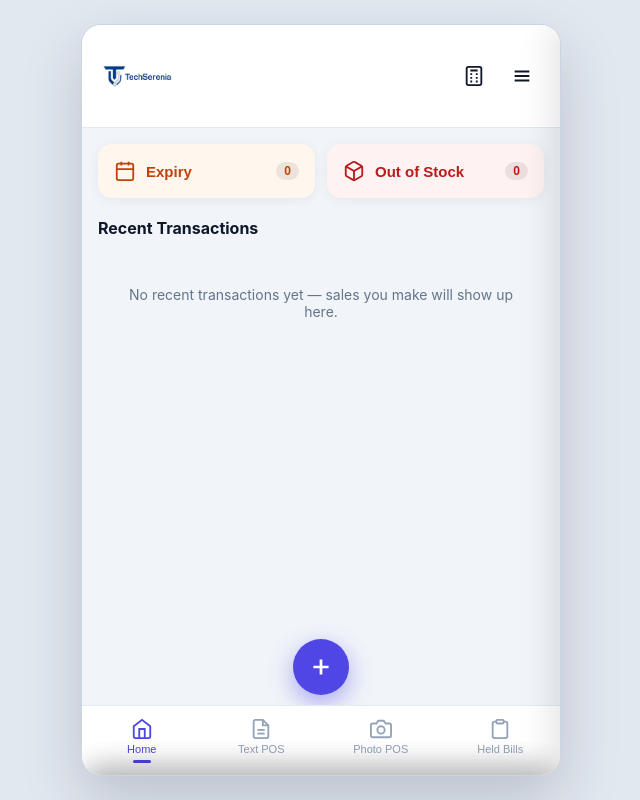
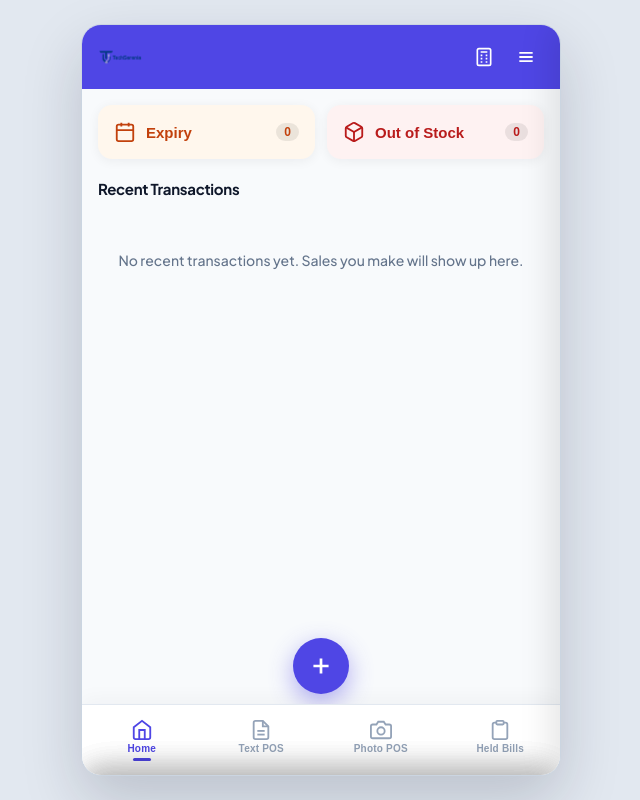
Before and after one commit to Harshil1911-python/atomdemo1, a Flask app: page / in a window 1280 px wide. Shown: the whole page, without its empty margins (319-959 px from the left). Run offline with Flask 3, Linux system fonts and the light colour scheme.

Commit message:
Add files via upload

```diff
--- a/templates/billing.html
+++ b/templates/billing.html
@@ -6,29 +6,32 @@
 <meta name="apple-mobile-web-app-capable" content="yes">
 <meta name="theme-color" content="#4f46e5">
 <title>ATOM POS</title>
+<link rel="preconnect" href="https://fonts.googleapis.com">
+<link rel="preconnect" href="https://fonts.gstatic.com" crossorigin>
+<link href="https://fonts.googleapis.com/css2?family=Plus+Jakarta+Sans:wght@400;500;600;700;800&display=swap" rel="stylesheet">
 <style>
 *{margin:0;padding:0;box-sizing:border-box;-webkit-tap-highlight-color:transparent;user-select:none;-webkit-user-select:none}
-:root{--p:#4f46e5;--pd:#4338ca;--g:#059669;--o:#ea580c;--r:#dc2626;--t:#0f172a;--m:#64748b;--bg:#f1f5f9;--card:#fff;--bd:#e2e8f0;--sh:0 2px 12px rgba(15,23,42,.06)}
-html,body{height:100%;font-family:-apple-system,BlinkMacSystemFont,"Segoe UI",Roboto,Helvetica,Arial,sans-serif;background:#94a3b8;color:var(--t);overflow:hidden}
+:root{--p:#4f46e5;--pd:#4338ca;--g:#059669;--o:#ea580c;--r:#dc2626;--t:#0f172a;--m:#64748b;--bg:#f8fafc;--card:#fff;--bd:#e2e8f0;--sh:0 2px 12px rgba(15,23,42,.06)}
+html,body{height:100%;font-family:"Plus Jakarta Sans",-apple-system,BlinkMacSystemFont,"Segoe UI",Roboto,Helvetica,Arial,sans-serif;background:var(--bg);color:var(--t);overflow:hidden;-webkit-font-smoothing:antialiased}
 .app{width:100%;max-width:480px;height:100%;margin:0 auto;background:var(--bg);display:flex;flex-direction:column;position:relative;overflow:hidden}
 @media(min-width:640px){body{background:#e2e8f0;display:flex;align-items:center;justify-content:center;padding:24px}.app{height:min(860px,94vh);border-radius:20px;box-shadow:0 25px 60px rgba(15,23,42,.18);border:1px solid #cbd5e1}}
-.top{display:flex;align-items:center;justify-content:space-between;padding:12px 16px;background:#fff;border-bottom:1px solid var(--bd);flex-shrink:0;z-index:40}
-.logo{height:78px;width:auto;max-width:240px;object-fit:contain}
-.top-r{display:flex;gap:4px}
-.ib{width:44px;height:44px;border:0;background:transparent;border-radius:12px;display:flex;align-items:center;justify-content:center;cursor:pointer;color:var(--t);transition:background .15s,transform .12s}
-.ib:active{background:#f1f5f9;transform:scale(.92)}.ib svg{width:22px;height:22px}
+.top{display:flex;align-items:center;justify-content:space-between;padding:8px 14px;background:var(--p);border-bottom:none;flex-shrink:0;z-index:40;min-height:56px}
+.logo{height:48px;width:auto;max-width:170px;object-fit:contain}
+.top-r{display:flex;gap:2px}
+.ib{width:40px;height:40px;border:0;background:transparent;border-radius:10px;display:flex;align-items:center;justify-content:center;cursor:pointer;color:#fff;transition:background .15s,transform .12s}
+.ib:active{background:rgba(255,255,255,.15);transform:scale(.92)}.ib svg{width:20px;height:20px}
 .ov{position:absolute;inset:0;background:rgba(15,23,42,.4);z-index:90;opacity:0;visibility:hidden;transition:.25s}.ov.on{opacity:1;visibility:visible}
 .dr{position:absolute;top:0;right:0;width:82%;max-width:300px;height:100%;background:#fff;z-index:100;transform:translateX(100%);transition:transform .28s cubic-bezier(.4,0,.2,1);display:flex;flex-direction:column;box-shadow:-10px 0 30px rgba(0,0,0,.1)}
 .dr.on{transform:none}
 .dh{padding:28px 20px 20px;background:linear-gradient(135deg,#4f46e5,#7c3aed);color:#fff}
-.dh h1{font-size:22px;font-weight:700;letter-spacing:-.3px}.dh p{font-size:12px;opacity:.8;margin-top:4px}
+.dh h1{font-size:22px;font-weight:800;letter-spacing:-.4px}.dh p{font-size:12px;opacity:.85;margin-top:4px;font-weight:500}
 .db{flex:1;padding:14px;overflow-y:auto}
 .db button{width:100%;padding:14px 16px;margin-bottom:8px;border:0;border-radius:12px;background:#f8fafc;font-size:14px;font-weight:600;text-align:left;cursor:pointer;display:flex;align-items:center;gap:12px;transition:background .15s,transform .12s;color:var(--t)}
 .db button:active{background:#e2e8f0;transform:scale(.98)}.db button svg{width:20px;height:20px;color:var(--p)}
 /* main column: header -> content -> action bar -> nav, all normal flow so nothing can hide */
 .col{flex:1;display:flex;flex-direction:column;min-height:0}
 .view{display:none;flex-direction:column;flex:1;min-height:0}.view.on{display:flex}
-.main{flex:1;overflow-y:auto;-webkit-overflow-scrolling:touch;padding-bottom:16px}
+.main{flex:1;overflow-y:auto;-webkit-overflow-scrolling:touch;padding-bottom:20px;min-height:0}
 .qa-row{display:grid;grid-template-columns:1fr 1fr;gap:12px;padding:16px}
 .qa{display:flex;align-items:center;gap:10px;padding:16px;border-radius:14px;border:0;font-size:15px;font-weight:600;cursor:pointer;box-shadow:var(--sh);transition:transform .12s;position:relative}
 .qa:active{transform:scale(.96)}.qa.ex{background:#fff7ed;color:#c2410c}.qa.st{background:#fef2f2;color:#b91c1c}
@@ -36,9 +39,9 @@ html,body{height:100%;font-family:-apple-system,BlinkMacSystemFont,"Segoe UI",Ro
 .qa .cnt{margin-left:auto;background:rgba(0,0,0,.08);border-radius:20px;padding:2px 8px;font-size:12px}
 .sec{padding:4px 16px 0}
 .sh{display:flex;justify-content:space-between;align-items:center;margin-bottom:12px}
-.sh h2{font-size:16px;font-weight:700}
+.sh h2{font-size:15px;font-weight:700;letter-spacing:-.02em}
 .txl{display:flex;flex-direction:column;gap:10px}
-.empty{text-align:center;padding:36px 16px;color:var(--m);font-size:14px}
+.empty{text-align:center;padding:40px 20px;color:var(--m);font-size:14px;font-weight:500;line-height:1.5}
 .tx{background:var(--card);border-radius:14px;padding:14px;display:flex;align-items:center;gap:12px;box-shadow:var(--sh);border:1px solid #f1f5f9;cursor:pointer;transition:transform .12s}
 .tx:active{transform:scale(.98)}
 .txi{width:44px;height:44px;border-radius:12px;display:flex;align-items:center;justify-content:center;flex-shrink:0}
@@ -50,7 +53,7 @@ html,body{height:100%;font-family:-apple-system,BlinkMacSystemFont,"Segoe UI",Ro
 .badge.paid{background:#d1fae5;color:#047857}.badge.unpaid{background:#fee2e2;color:#b91c1c}
 /* action bars sit in normal document flow now - never clipped/hidden */
 .bar{display:flex;align-items:center;gap:10px;padding:10px 16px;flex-shrink:0;background:var(--bg)}
-.bar.cart-bar{background:var(--t);padding:12px 16px;border-radius:16px 16px 0 0;margin:0 10px}
+.bar.cart-bar{background:#1e293b;padding:12px 16px;border-radius:16px 16px 0 0;margin:0 10px}
 .cart-bar .ci{color:#fff;flex:1}.cart-bar .ci b{font-size:14px}.cart-bar .ci span{display:block;font-size:12px;opacity:.7}
 .cart-bar button{border:0;border-radius:10px;padding:10px 14px;font-weight:600;font-size:13px;cursor:pointer}
 .cart-bar .hold{background:#334155;color:#fff}.cart-bar .go{background:var(--p);color:#fff}
@@ -62,27 +65,28 @@ html,body{height:100%;font-family:-apple-system,BlinkMacSystemFont,"Segoe UI",Ro
 .ab.bil{background:var(--p);color:#fff;flex:1;max-width:160px}
 .ab.pl{width:56px;height:56px;border-radius:50%;background:var(--p);color:#fff;padding:0;box-shadow:0 8px 24px rgba(79,70,229,.45);flex:0 0 56px;z-index:2}
 .ab.pl svg{width:26px;height:26px}.ab svg{width:18px;height:18px}
-.bn{display:flex;background:#fff;border-top:1px solid var(--bd);padding:6px 0 calc(6px + env(safe-area-inset-bottom,0px));flex-shrink:0;z-index:40}
-.nav{flex:1;display:flex;flex-direction:column;align-items:center;gap:3px;padding:6px 2px;border:0;background:0;cursor:pointer;color:#94a3b8;font-size:11px;font-weight:500;transition:color .15s}
+.bn{display:flex;background:#fff;border-top:1px solid var(--bd);padding:8px 0 calc(8px + env(safe-area-inset-bottom,0px));flex-shrink:0;z-index:40;box-shadow:0 -4px 20px rgba(15,23,42,.04)}
+.nav{flex:1;display:flex;flex-direction:column;align-items:center;gap:2px;padding:6px 2px;border:0;background:0;cursor:pointer;color:#94a3b8;font-size:10px;font-weight:600;letter-spacing:.02em;transition:color .15s}
 .nav.on{color:var(--p)}.nav:active{transform:scale(.94)}.nav svg{width:22px;height:22px}
 .nav .ind{width:18px;height:3px;border-radius:2px;background:transparent;margin-top:2px}.nav.on .ind{background:var(--p)}
-.vhead{padding:14px 16px;background:#fff;border-bottom:1px solid var(--bd);flex-shrink:0}
-.vhead h2{font-size:18px;font-weight:700}
-.tools{display:flex;gap:8px;padding:12px 16px;flex-shrink:0;flex-wrap:wrap;background:#fff}
-.tb{padding:9px 14px;border:1px solid var(--bd);border-radius:10px;background:#fff;font-size:13px;font-weight:600;cursor:pointer;display:flex;align-items:center;gap:6px;transition:transform .12s,background .15s;color:var(--t)}
+.vhead{padding:12px 16px;background:#fff;border-bottom:1px solid var(--bd);flex-shrink:0}
+.vhead h2{font-size:17px;font-weight:700;letter-spacing:-.02em}
+.tools{display:flex;gap:8px;padding:10px 16px;flex-shrink:0;flex-wrap:nowrap;background:#fff;border-bottom:1px solid #f1f5f9}
+.tb{padding:9px 12px;border:1px solid var(--bd);border-radius:10px;background:#fff;font-size:13px;font-weight:600;cursor:pointer;display:flex;align-items:center;gap:6px;transition:transform .12s,background .15s;color:var(--t);flex-shrink:0}
 .tb:active{background:#f1f5f9;transform:scale(.96)}
-.search{flex:1;min-width:130px;padding:9px 14px;border:1px solid var(--bd);border-radius:10px;font-size:14px;outline:0;background:#f8fafc}
-.pg{flex:1;overflow-y:auto;-webkit-overflow-scrolling:touch;padding:12px 16px;display:grid;grid-template-columns:repeat(2,1fr);gap:12px;align-content:start;min-height:0}
-.pc{background:var(--card);border-radius:14px;overflow:hidden;box-shadow:var(--sh);cursor:pointer;border:1px solid #f1f5f9;transition:transform .12s;position:relative}
-.pc:active{transform:scale(.96)}
-.pc .ph{height:110px;display:flex;align-items:center;justify-content:center;background:#f1f5f9;overflow:hidden}
+.search{flex:1;min-width:0;padding:9px 14px;border:1px solid var(--bd);border-radius:10px;font-size:14px;outline:0;background:#f8fafc;font-family:inherit}
+.search::placeholder{color:#94a3b8;opacity:1}
+.pg{flex:1;overflow-y:auto;-webkit-overflow-scrolling:touch;padding:14px 14px 20px;display:grid;grid-template-columns:repeat(2,minmax(0,1fr));gap:14px;align-content:start;min-height:0}
+.pc{background:var(--card);border-radius:14px;overflow:hidden;box-shadow:var(--sh);cursor:pointer;border:1px solid #f1f5f9;transition:transform .12s,box-shadow .15s;position:relative;display:flex;flex-direction:column}
+.pc:active{transform:scale(.97)}
+.pc .ph{height:120px;display:flex;align-items:center;justify-content:center;background:#f1f5f9;overflow:hidden;flex-shrink:0}
 .pc .ph img{width:100%;height:100%;object-fit:cover}
 .pc .ph .ico{width:44px;height:44px;border-radius:10px;display:flex;align-items:center;justify-content:center}
-.pc .meta{display:flex;align-items:center;justify-content:space-between;gap:8px;padding:10px 10px 12px}
-.pc .pi{font-size:13px;font-weight:600;flex:1;min-width:0;white-space:nowrap;overflow:hidden;text-overflow:ellipsis}
+.pc .meta{display:flex;align-items:center;justify-content:space-between;gap:8px;padding:10px 12px 12px;min-height:48px}
+.pc .pi{font-size:13px;font-weight:600;flex:1;min-width:0;white-space:nowrap;overflow:hidden;text-overflow:ellipsis;letter-spacing:-.01em}
 .pc .pp{font-size:14px;font-weight:700;color:var(--p);flex-shrink:0}
-.pc .oos{position:absolute;top:6px;left:6px;background:var(--r);color:#fff;font-size:10px;font-weight:700;padding:2px 6px;border-radius:6px}
-.tl{flex:1;overflow-y:auto;-webkit-overflow-scrolling:touch;padding:12px 16px;min-height:0}
+.pc .oos{position:absolute;top:8px;left:8px;background:var(--r);color:#fff;font-size:10px;font-weight:700;padding:3px 7px;border-radius:6px}
+.tl{flex:1;overflow-y:auto;-webkit-overflow-scrolling:touch;padding:12px 16px 20px;min-height:0}
 .ti{background:var(--card);border-radius:12px;padding:14px;margin-bottom:8px;display:flex;align-items:center;gap:12px;box-shadow:var(--sh);cursor:pointer;transition:transform .12s}
 .ti:active{transform:scale(.98)}
 .ti .ico{width:40px;height:40px;border-radius:10px;display:flex;align-items:center;justify-content:center;flex-shrink:0;overflow:hidden}
@@ -119,7 +123,7 @@ html,body{height:100%;font-family:-apple-system,BlinkMacSystemFont,"Segoe UI",Ro
 .calc-g .op{background:#eef2ff;color:var(--p)}.calc-g .eq{background:var(--p);color:#fff}.calc-g .ac{background:#fef2f2;color:var(--r)}
 .af{display:flex;flex-direction:column;gap:10px}
 .af label{font-size:12px;font-weight:600;color:var(--m)}
-.af input,.af select{padding:11px 12px;border:1px solid var(--bd);border-radius:10px;font-size:14px;outline:0;width:100%}
+.af input,.af select{padding:11px 12px;border:1px solid var(--bd);border-radius:10px;font-size:14px;outline:0;width:100%;font-family:inherit}
 .af input:focus,.af select:focus{border-color:var(--p)}
 .row2{display:grid;grid-template-columns:1fr 1fr;gap:10px}
 .photo-preview{width:80px;height:80px;border-radius:12px;background:#f1f5f9;display:flex;align-items:center;justify-content:center;overflow:hidden;margin-bottom:4px;border:1px dashed var(--bd)}
@@ -164,14 +168,14 @@ html,body{height:100%;font-family:-apple-system,BlinkMacSystemFont,"Segoe UI",Ro
     </div>
     <section class="sec">
       <div class="sh"><h2>Recent Transactions</h2></div>
-      <div class="txl" id="txList"><div class="empty">No recent transactions yet — sales you make will show up here.</div></div>
+      <div class="txl" id="txList"><div class="empty">No recent transactions yet. Sales you make will show up here.</div></div>
     </section>
   </div>
 </div>
 <div class="view" id="v-text">
   <div class="vhead"><h2>Text POS</h2></div>
   <div class="tools">
-    <input class="search" id="tsSearch" placeholder="Search product…">
+    <input class="search" id="tsSearch" placeholder="Search product">
     <button class="tb" id="tsScan"><svg width="16" height="16" viewBox="0 0 24 24" fill="none" stroke="currentColor" stroke-width="2"><path d="M3 7V5a2 2 0 0 1 2-2h2"/><path d="M17 3h2a2 2 0 0 1 2 2v2"/><path d="M21 17v2a2 2 0 0 1-2 2h-2"/><path d="M7 21H5a2 2 0 0 1-2-2v-2"/><rect x="7" y="7" width="10" height="10" rx="1"/></svg>Scan</button>
   </div>
   <div class="tl" id="tsList"><div class="empty">Start typing to find a product</div></div>
@@ -179,7 +183,7 @@ html,body{height:100%;font-family:-apple-system,BlinkMacSystemFont,"Segoe UI",Ro
 <div class="view" id="v-photo">
   <div class="vhead"><h2>Photo POS</h2></div>
   <div class="tools">
-    <input class="search" id="psSearch" placeholder="Search…">
+    <input class="search" id="psSearch" placeholder="Search">
     <button class="tb" id="psScan"><svg width="16" height="16" viewBox="0 0 24 24" fill="none" stroke="currentColor" stroke-width="2"><path d="M3 7V5a2 2 0 0 1 2-2h2"/><path d="M17 3h2a2 2 0 0 1 2 2v2"/><path d="M21 17v2a2 2 0 0 1-2 2h-2"/><path d="M7 21H5a2 2 0 0 1-2-2v-2"/><rect x="7" y="7" width="10" height="10" rx="1"/></svg>Scan</button>
   </div>
   <div class="pg" id="psGrid"></div>
@@ -304,7 +308,7 @@ $('#btnPlus').onclick=()=>{plusOpen=!plusOpen;$('#btnRec').classList.toggle('hid
 $('#btnBil').onclick=()=>{plusOpen=false;$('#btnRec').classList.add('hid');$('#btnBil').classList.add('hid');showView('photo')};
 $('#btnRec').onclick=async()=>{plusOpen=false;$('#btnRec').classList.add('hid');$('#btnBil').classList.add('hid');const list=(await all('transactions')).filter(t=>t.status==='unpaid');const box=$('#sheetUpB');
   let html='<div class="af" style="margin-bottom:14px;padding:12px;background:#f0fdf4;border-radius:12px;border:1px solid #bbf7d0"><label style="color:#047857">Miscellaneous receive (₹)</label><input id="miscAmt" type="number" min="1" placeholder="Enter amount" style="margin-top:6px"><button class="save" id="miscSave" style="margin-top:10px;background:var(--g)">Record Received</button></div>';
-  html+=list.length?'<div style="font-size:12px;font-weight:600;color:var(--m);margin:8px 0 6px">Unpaid invoices</div>'+list.map(t=>`<div class="sheet-item" data-id="${t.id}"><div class="si">${productIcon({})}</div><div class="sn">${t.title}<small>${t.subtitle||''}</small></div><div class="sp">${fmt(t.amount)}</div></div>`).join(''):'<div class="empty" style="padding:16px 0">No unpaid invoices — use form above for misc receive</div>';
+  html+=list.length?'<div style="font-size:12px;font-weight:600;color:var(--m);margin:8px 0 6px">Unpaid invoices</div>'+list.map(t=>`<div class="sheet-item" data-id="${t.id}"><div class="si">${productIcon({})}</div><div class="sn">${t.title}<small>${t.subtitle||''}</small></div><div class="sp">${fmt(t.amount)}</div></div>`).join(''):'<div class="empty" style="padding:16px 0">No unpaid invoices. Use the form above for misc receive.</div>';
   box.innerHTML=html;
   $('#miscSave').onclick=async()=>{const amt=+$('#miscAmt').value;if(!amt||amt<=0)return toast('Enter a valid amount');const tx={id:crypto.randomUUID(),title:'Miscellaneous',subtitle:`Received • ${new Date().toLocaleDateString('en-GB',{day:'2-digit',month:'short'})}`,amount:amt,status:'paid',date:new Date().toISOString(),icon:'cart'};await put('transactions',tx);toast('Received '+fmt(amt));closeSheets();renderTx()};
   $$('#sheetUpB .sheet-item').forEach(el=>el.onclick=async()=>{const tx=list.find(t=>t.id===el.dataset.id);tx.status='paid';await put('transactions',tx);toast('Marked as received');closeSheets();renderTx()});
@@ -327,7 +331,7 @@ $('#calcX').onclick=()=>$('#calcM').classList.remove('on');
 document.addEventListener('keydown',e=>{if(!$('#calcM').classList.contains('on'))return;const k=e.key;if(k>='0'&&k<='9')calcKey(k);else if(k==='.')calcKey('.');else if(k==='+'||k==='-')calcKey(k);else if(k==='*')calcKey('×');else if(k==='/'){e.preventDefault();calcKey('÷')}else if(k==='Enter'||k==='='){e.preventDefault();calcKey('=')}else if(k==='Backspace')calcKey('⌫');else if(k==='Escape')$('#calcM').classList.remove('on');else if(k==='c'||k==='C')calcKey('AC')});
 
 /* ---------- catalog / cart ---------- */
-async function renderPhoto(q=''){const list=await all('products');const f=q?list.filter(p=>p.name.toLowerCase().includes(q.toLowerCase())||(p.cat||'').toLowerCase().includes(q.toLowerCase())):list;const g=$('#psGrid');if(!f.length){g.innerHTML='<div class="empty" style="grid-column:1/-1">No products yet — add one from the menu</div>';return}g.innerHTML=f.map(p=>`<div class="pc" data-id="${p.id}">${(p.stock||0)<=0?'<div class="oos">Out of stock</div>':''}<div class="ph">${productIcon(p)}</div><div class="meta"><div class="pi">${p.name}</div><div class="pp">${fmt(p.price)}</div></div></div>`).join('');$$('.pc').forEach(c=>c.onclick=()=>addToCart(f.find(p=>p.id==c.dataset.id)))}
+async function renderPhoto(q=''){const list=await all('products');const f=q?list.filter(p=>p.name.toLowerCase().includes(q.toLowerCase())||(p.cat||'').toLowerCase().includes(q.toLowerCase())):list;const g=$('#psGrid');if(!f.length){g.innerHTML='<div class="empty" style="grid-column:1/-1">No products yet. Add one from the menu.</div>';return}g.innerHTML=f.map(p=>`<div class="pc" data-id="${p.id}">${(p.stock||0)<=0?'<div class="oos">Out of stock</div>':''}<div class="ph">${productIcon(p)}</div><div class="meta"><div class="pi">${p.name}</div><div class="pp">${fmt(p.price)}</div></div></div>`).join('');$$('.pc').forEach(c=>c.onclick=()=>addToCart(f.find(p=>p.id==c.dataset.id)))}
 $('#psSearch').oninput=e=>renderPhoto(e.target.value);$('#psScan').onclick=()=>toast('Barcode scanning coming soon');
 
 async function renderText(q){const box=$('#tsList');if(!q.trim()){box.innerHTML='<div class="empty">Start typing to find a product</div>';return}const list=await all('products');const f=list.filter(p=>p.name.toLowerCase().includes(q.toLowerCase())||(p.cat||'').toLowerCase().includes(q.toLowerCase()));if(!f.length){box.innerHTML='<div class="empty">No match</div>';return}box.innerHTML=f.map(p=>`<div class="ti" data-id="${p.id}"><div class="ico">${productIcon(p)}</div><span>${p.name}${(p.stock||0)<=0?' · out of stock':''}</span><em>${fmt(p.price)}</em></div>`).join('');$$('.ti').forEach(c=>c.onclick=()=>addToCart(f.find(p=>p.id==c.dataset.id)))}
@@ -348,7 +352,7 @@ $('#btnHold').onclick=async()=>{if(!cart.length)return;await put('held',{items:c
 async function renderHeld(){const list=(await all('held')).sort((a,b)=>b.id-a.id);const box=$('#heldList');if(!list.length){box.innerHTML='<div class="empty">No held bills</div>';return}box.innerHTML=list.map(h=>`<div class="held" data-id="${h.id}"><div class="hr"><span>${h.items.reduce((a,c)=>a+c.qty,0)} item(s)</span><span>${fmt(h.total)}</span></div><div class="hs">Held ${new Date(h.date).toLocaleString('en-IN',{day:'2-digit',month:'short',hour:'2-digit',minute:'2-digit'})}</div><div class="hbtns"><button class="resume">Resume</button><button class="del">Delete</button></div></div>`).join('');$$('.held').forEach(el=>{const id=+el.dataset.id;const h=list.find(x=>x.id===id);el.querySelector('.resume').onclick=async()=>{cart=h.items;renderCartBar();await del('held',id);toast('Bill resumed');showView('home')};el.querySelector('.del').onclick=async()=>{await del('held',id);toast('Held bill deleted');renderHeld()}})}
 
 /* ---------- transactions ---------- */
-async function renderTx(){const list=await all('transactions');const box=$('#txList');if(!list.length){box.innerHTML='<div class="empty">No recent transactions yet — sales you make will show up here.</div>';return}list.sort((a,b)=>(b.date||'').localeCompare(a.date||''));box.innerHTML=list.slice(0,20).map(t=>`<div class="tx" data-id="${t.id}"><div class="txi ${t.icon||'cart'}"><svg viewBox="0 0 24 24" fill="none" stroke="currentColor" stroke-width="2"><circle cx="9" cy="21" r="1"/><circle cx="20" cy="21" r="1"/><path d="M1 1h4l2.68 13.39a2 2 0 0 0 2 1.61h9.72a2 2 0 0 0 2-1.61L23 6H6"/></svg></div><div class="txb"><div class="txt">${t.title}</div><div class="txs">${t.subtitle||''}</div></div><div class="txr"><div class="txa">${fmt(t.amount)}</div><span class="badge ${t.status}">${t.status==='paid'?'Paid':'Unpaid'}</span></div></div>`).join('');$$('.tx').forEach(el=>el.onclick=async()=>{if(el.querySelector('.badge').classList.contains('unpaid')){const tx=list.find(t=>t.id===el.dataset.id);tx.status='paid';await put('transactions',tx);toast('Marked as received');renderTx()}})}
+async function renderTx(){const list=await all('transactions');const box=$('#txList');if(!list.length){box.innerHTML='<div class="empty">No recent transactions yet. Sales you make will show up here.</div>';return}list.sort((a,b)=>(b.date||'').localeCompare(a.date||''));box.innerHTML=list.slice(0,20).map(t=>`<div class="tx" data-id="${t.id}"><div class="txi ${t.icon||'cart'}"><svg viewBox="0 0 24 24" fill="none" stroke="currentColor" stroke-width="2"><circle cx="9" cy="21" r="1"/><circle cx="20" cy="21" r="1"/><path d="M1 1h4l2.68 13.39a2 2 0 0 0 2 1.61h9.72a2 2 0 0 0 2-1.61L23 6H6"/></svg></div><div class="txb"><div class="txt">${t.title}</div><div class="txs">${t.subtitle||''}</div></div><div class="txr"><div class="txa">${fmt(t.amount)}</div><span class="badge ${t.status}">${t.status==='paid'?'Paid':'Unpaid'}</span></div></div>`).join('');$$('.tx').forEach(el=>el.onclick=async()=>{if(el.querySelector('.badge').classList.contains('unpaid')){const tx=list.find(t=>t.id===el.dataset.id);tx.status='paid';await put('transactions',tx);toast('Marked as received');renderTx()}})}
 
 (async()=>{await openDB();await seedProducts();await renderTx();await renderExStCounts()})();
 </script>
```
